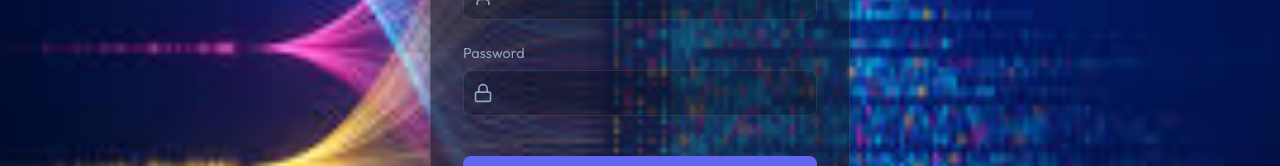
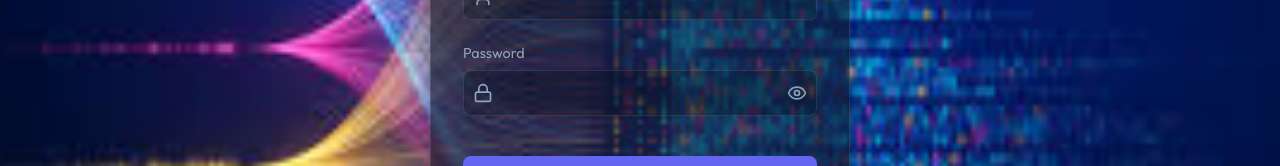
Before and after one commit to tadiwanashenemhara350-stack/smartattend, a React (Vite) app in the folder frontend/: page /login in a window 1280 px wide. Shown: the part 352-518 px from the top of the page. Built offline with nearby package versions, Linux system fonts and the light colour scheme; no server answers.

Commit message:
Update frontend/src/pages/Login.jsx: Ml smart attend enhancements, deletion fixes, and brand update

```diff
--- a/frontend/src/pages/Login.jsx
+++ b/frontend/src/pages/Login.jsx
@@ -1,6 +1,6 @@
 import React, { useState, useEffect } from 'react';
 import { useNavigate } from 'react-router-dom';
-import { User, Lock, ArrowLeft } from 'lucide-react';
+import { User, Lock, ArrowLeft, Eye, EyeOff } from 'lucide-react';
 import api from '../lib/api';
 import useViewport from '../hooks/useViewport';
 
@@ -12,6 +12,7 @@ export default function Login() {
     // Form data
     const [loginRole, setLoginRole] = useState('student');
     const [formData, setFormData] = useState({ identifier: '', password: '', email: '', fullName: '' });
+    const [showPassword, setShowPassword] = useState(false);
     const navigate = useNavigate();
     const { isMobile } = useViewport();
 
@@ -186,13 +187,19 @@ export default function Login() {
                         <div style={{ display: 'flex', alignItems: 'center', position: 'relative' }}>
                             <Lock style={{ position: 'absolute', left: '10px', color: 'var(--text-secondary)' }} size={20} />
                             <input
-                                type="password"
+                                type={showPassword ? "text" : "password"}
                                 className="input-field"
-                                style={{ paddingLeft: '40px' }}
+                                style={{ paddingLeft: '40px', paddingRight: '40px' }}
                                 value={formData.password}
                                 onChange={(e) => setFormData({ ...formData, password: e.target.value })}
                                 required
                             />
+                            <div
+                                onClick={() => setShowPassword(!showPassword)}
+                                style={{ position: 'absolute', right: '10px', cursor: 'pointer', color: 'var(--text-secondary)', display: 'flex', alignItems: 'center' }}
+                            >
+                                {showPassword ? <EyeOff size={20} /> : <Eye size={20} />}
+                            </div>
                         </div>
                     </div>
 
```
